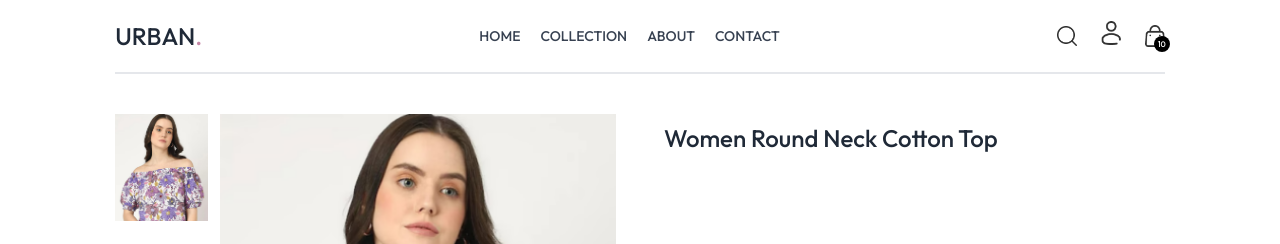
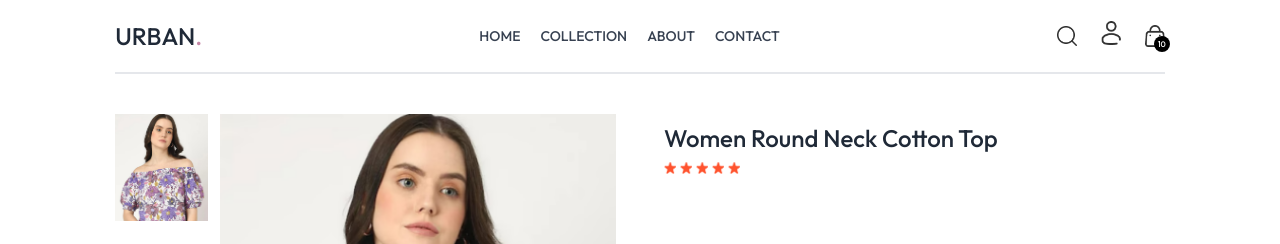
Before and after one commit to ashrafultusar/urban-frontend, a React (Vite) app in the folder urban-frontend/: page /product/aaaaa in a window 1280 px wide. Shown: the top 244 px of the page. Built offline with nearby package versions, Linux system fonts and the light colour scheme.

Commit message:
added update

```diff
--- a/urban-frontend/src/pages/Product.jsx
+++ b/urban-frontend/src/pages/Product.jsx
@@ -1,6 +1,7 @@
 import React, { useContext, useEffect, useState } from "react";
 import { useParams } from "react-router-dom";
 import { ShopContext } from "../context/ShopContex";
+import { assets } from "../assets/assets";
 
 const Product = () => {
   const { productId } = useParams();
@@ -45,8 +46,12 @@ const Product = () => {
               {/* product information code*/}
               <div className="flex-1">
                   <h1 className="font-medium text-2xl mt-2">{productData.name}</h1>
-                  <div className="">
-
+                  <div className="flex items-center gap-1 mt-2">
+                      <img className="w-3" src={assets.star_icon} alt="" />
+                      <img className="w-3" src={assets.star_icon} alt="" />
+                      <img className="w-3" src={assets.star_icon} alt="" />
+                      <img className="w-3" src={assets.star_icon} alt="" />
+                      <img className="w-3" src={assets.star_icon} alt="" />
                   </div>
 </div>
       </div>
```
